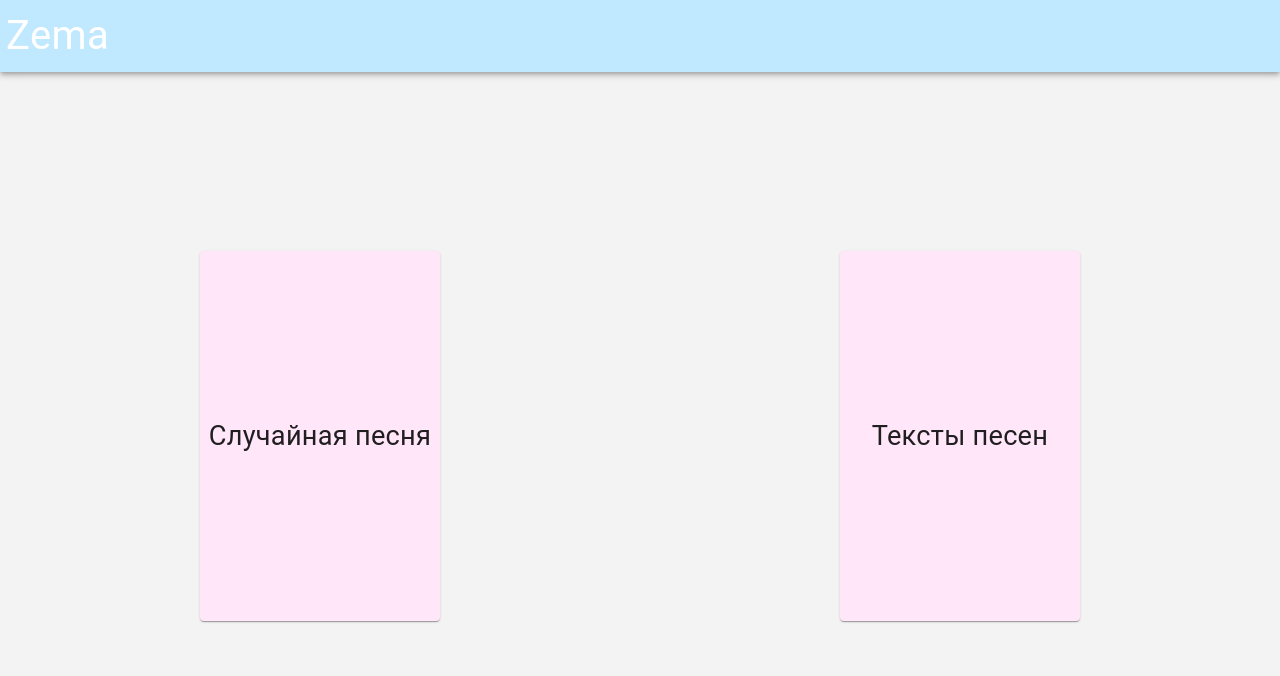
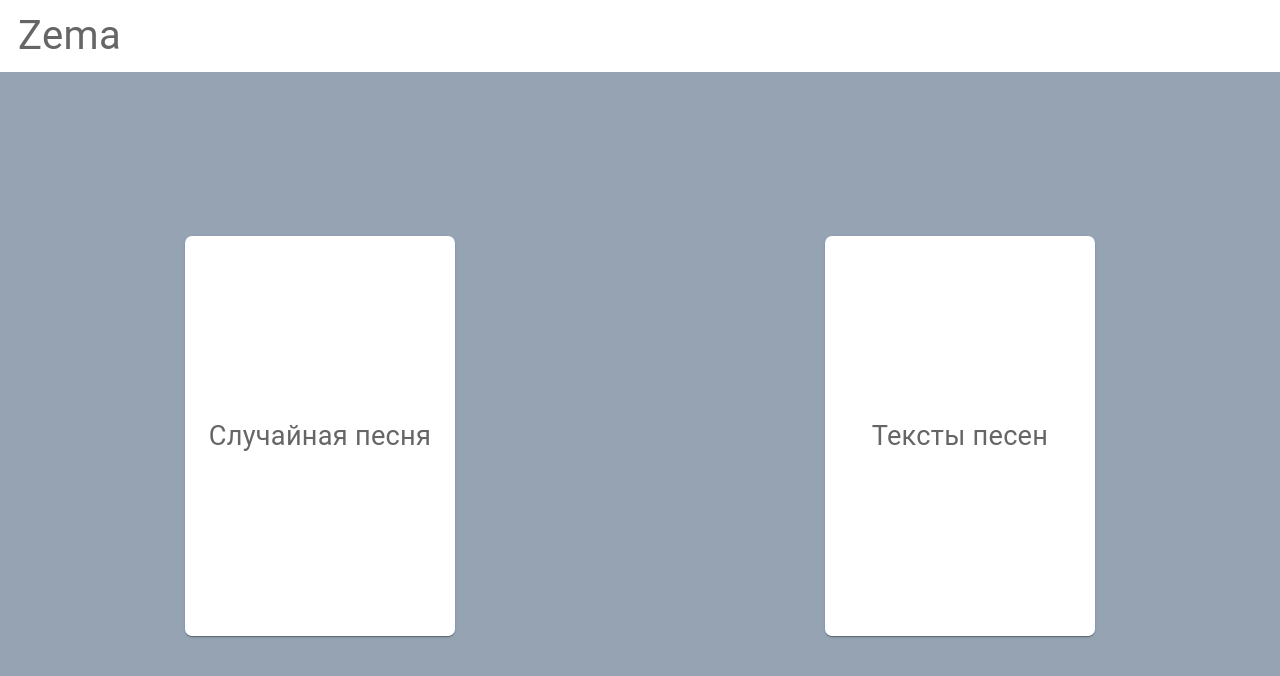
Before and after one commit to spleekz/my-zema, a React (Create React App) app: page / in a window 1280 px wide. Shown: the top 676 px of the page. Built offline with nearby package versions, Linux system fonts and the light colour scheme.

Commit message:
update styles

```diff
--- a/src/App.tsx
+++ b/src/App.tsx
@@ -12,7 +12,7 @@ const useStyles = makeStyles(() =>
       body: {
         padding: 0,
         margin: 0,
-        backgroundColor: '#f3f3f3',
+        backgroundColor: '#95A3B3',
         fontFamily: 'Alegreya Sans SC, sans-serif !important',
       },
       '#root': {
--- a/src/components/Header.tsx
+++ b/src/components/Header.tsx
@@ -4,14 +4,18 @@ import { AppBar, Typography } from '@material-ui/core'
 
 const useStyles = makeStyles({
   header: {
-    padding: '6px',
+    padding: '6px 6px 6px 18px',
   },
 })
 export const Header: FC = (): JSX.Element => {
   const classes = useStyles()
 
   return (
-    <AppBar position='relative' sx={{ backgroundColor: '#c0e8ff' }} className={classes.header}>
+    <AppBar
+      position='relative'
+      sx={{ backgroundColor: '#ffffff', color: '#666666', boxShadow: 'none' }}
+      className={classes.header}
+    >
       <Typography sx={{ fontSize: '2.5rem' }}>Zema</Typography>
     </AppBar>
   )
--- a/src/pages/Main/index.tsx
+++ b/src/pages/Main/index.tsx
@@ -10,6 +10,7 @@ const useStyles = makeStyles({
     alignItems: 'center',
     width: '240px',
     height: '370px',
+    padding: '15px',
     '&:hover': {
       cursor: 'pointer',
     },
@@ -30,13 +31,13 @@ export const MainPage: FC = (): JSX.Element => {
   return (
     <Box className={classes.mainContainer}>
       <Box onClick={() => history.push('/randomsong')}>
-        <Card className={classes.card} sx={{ backgroundColor: '#ffe7f9' }}>
-          <Typography sx={{ fontSize: '1.7rem' }}>Случайная песня</Typography>
+        <Card className={classes.card} sx={{ backgroundColor: '#ffffff', borderRadius: '7px' }}>
+          <Typography sx={{ fontSize: '1.7rem', color: '#666666 ' }}>Случайная песня</Typography>
         </Card>
       </Box>
       <Box>
-        <Card className={classes.card} sx={{ backgroundColor: '#ffe7f9' }}>
-          <Typography sx={{ fontSize: '1.7rem' }}>Тексты песен</Typography>
+        <Card className={classes.card} sx={{ backgroundColor: '#ffffff', borderRadius: '7px' }}>
+          <Typography sx={{ fontSize: '1.7rem', color: '#666666 ' }}>Тексты песен</Typography>
         </Card>
       </Box>
     </Box>
```
